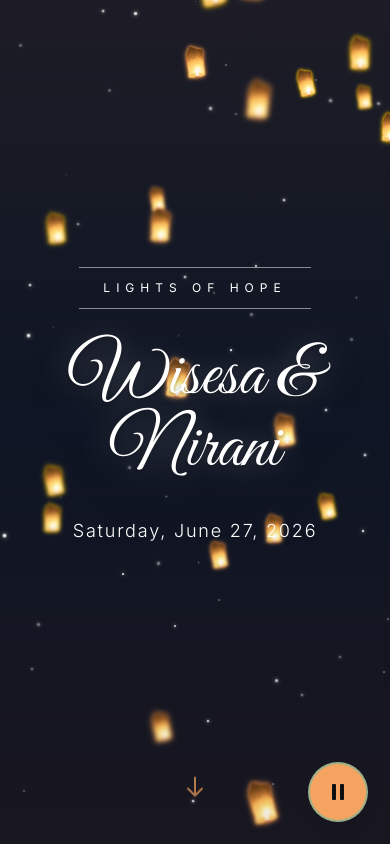
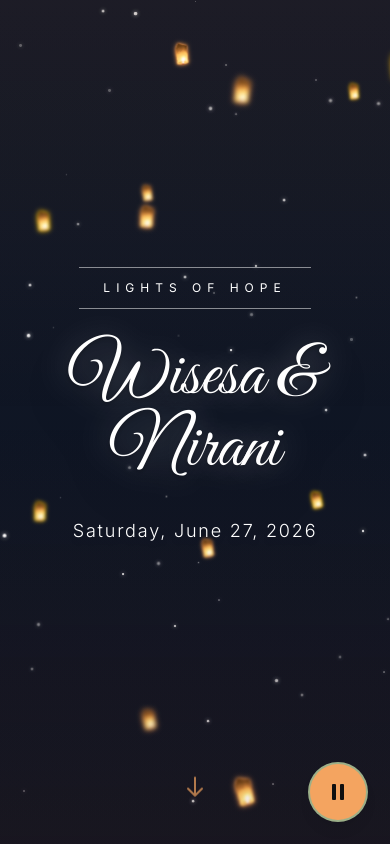
Before and after one commit to IgnatiusWisesa/digital-wedding-invitation-1, a React (Vite) app in the folder apps/web/: page / in a window 390 px wide. Shown: the top 844 px of the page. Built offline with nearby package versions, Linux system fonts and the light colour scheme; no server answers.

Commit message:
feat: Add responsive design for lanterns - 15 smaller lanterns on mobile, 25 on desktop

```diff
--- a/apps/web/src/components/Lanterns.tsx
+++ b/apps/web/src/components/Lanterns.tsx
@@ -7,8 +7,13 @@ export const Lanterns = () => {
     'rgba(255, 160, 80, 0.9)',  // Warm orange
   ];
 
-  // Generate 25 lanterns with random properties including rotation and depth
-  const lanterns = Array.from({ length: 25 }, (_, i) => ({
+  // Responsive: fewer and smaller lanterns on mobile
+  const isMobile = typeof window !== 'undefined' && window.innerWidth < 768;
+  const lanternCount = isMobile ? 15 : 25; // 15 on mobile, 25 on desktop
+  const sizeMultiplier = isMobile ? 800 : 1200; // Smaller on mobile (40-80px vs 60-120px)
+
+  // Generate lanterns with random properties including rotation and depth
+  const lanterns = Array.from({ length: lanternCount }, (_, i) => ({
     id: i,
     left: Math.random() * 100, // 0-100%
     size: Math.random() * 0.05 + 0.05, // 0.05-0.1 (5-10% of original, very small)
@@ -30,7 +35,7 @@ export const Lanterns = () => {
           className="lantern"
           style={{
             left: `${lantern.left}%`,
-            width: `${lantern.size * 1200}px`, // 60-120px width (20x larger)
+            width: `${lantern.size * sizeMultiplier}px`, // Responsive: 40-80px mobile, 60-120px desktop
             animationDuration: `${lantern.duration}s`,
             animationDelay: `${lantern.delay}s`,
             '--sway': `${lantern.sway}px`,
```
